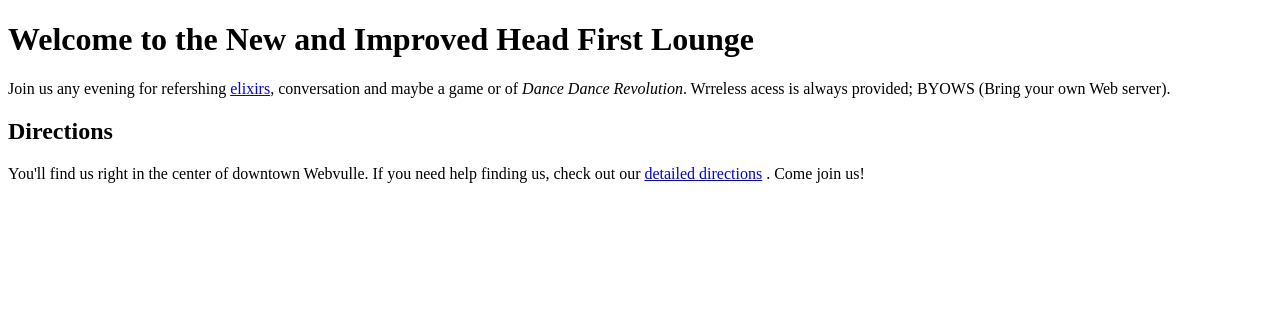
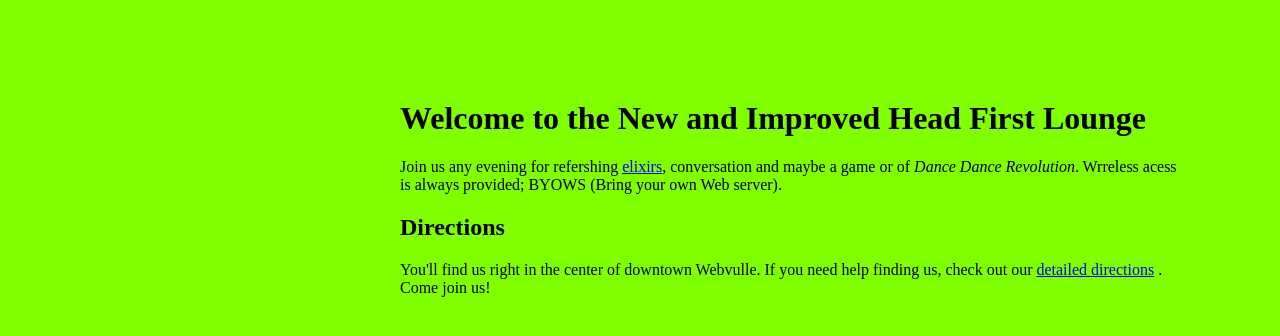
Before and after one commit to Mrltfyy/lesson, a plain HTML site: page index.html in a window 1280 px wide. Drawn offline with Linux system fonts and the light colour scheme.

Commit message:
在index.html中添加CSS样式，在index2.html中修改了标签前的间隔

```diff
--- a/index.html
+++ b/index.html
@@ -7,6 +7,14 @@
   <title>Head First Lounge</title>
 </head>
 <body>
+  <style>
+    body{
+      background-color: chartreuse;
+      margin-top: 100px;
+      margin-right: 100px;
+      margin-left: 400px;
+    }
+  </style>
   <h1>
     Welcome to the New and Improved Head First Lounge
   </h1>
```
Also changed, not shown: index2.html (+1 -0 lines).
